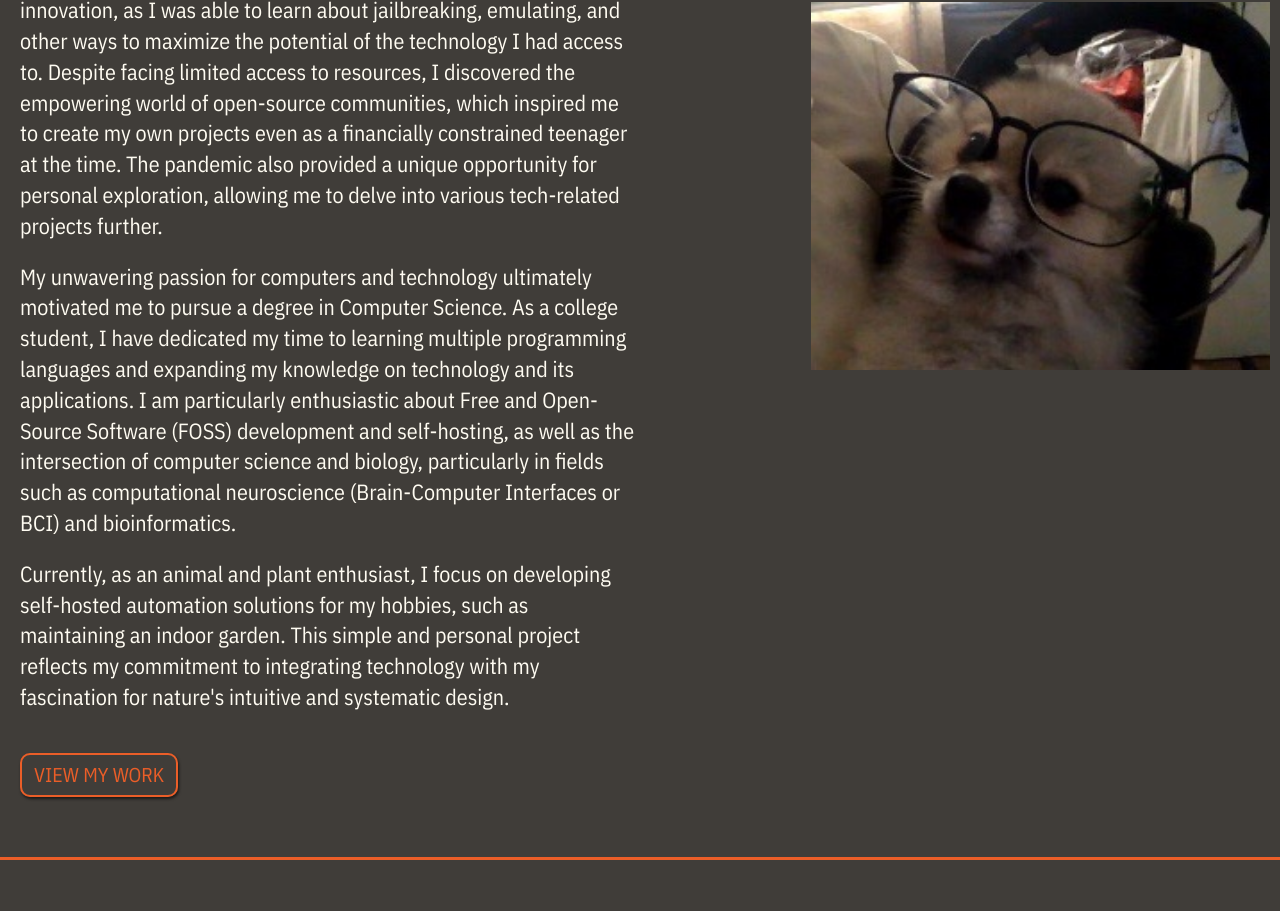
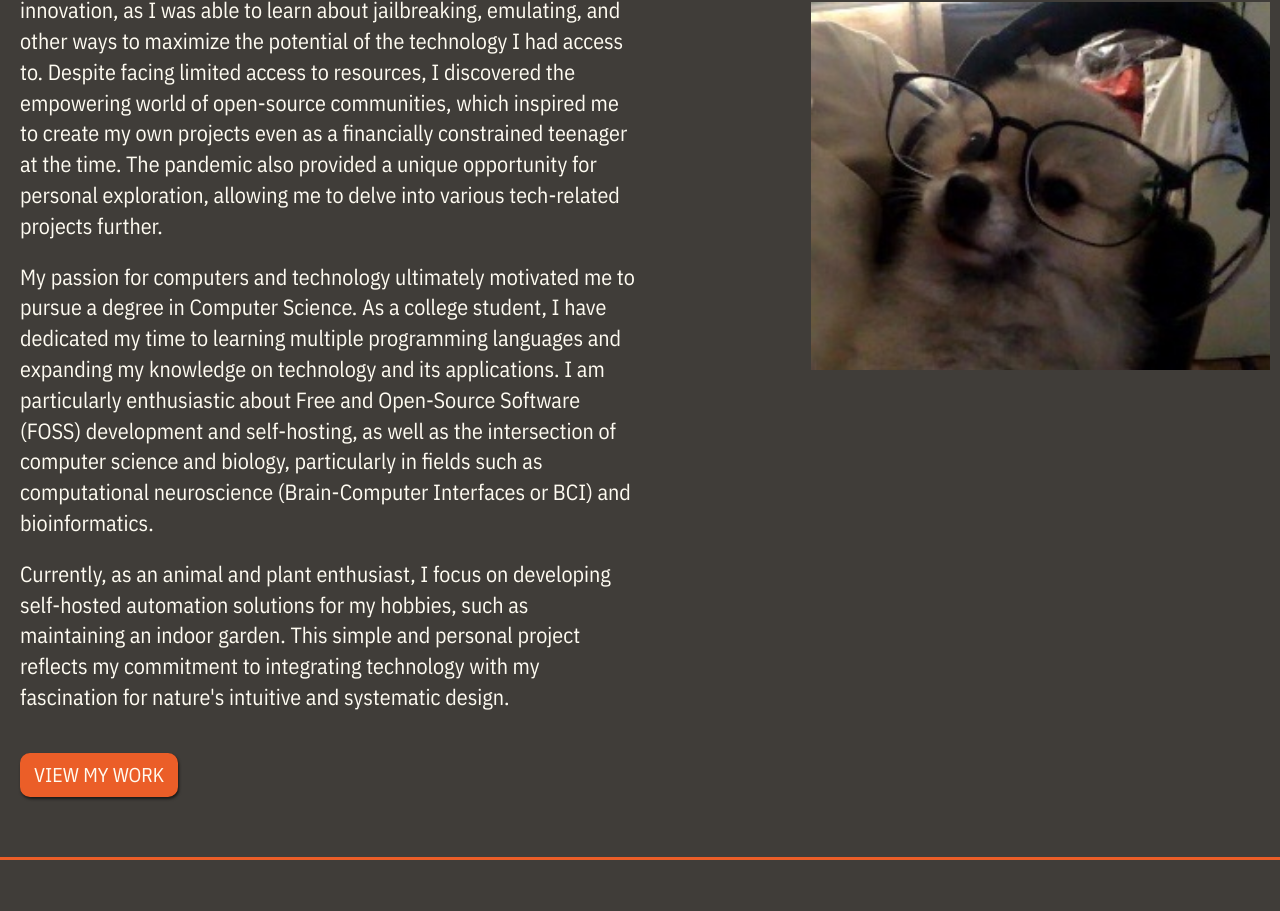
Before and after one commit to CMSC100-Laboratory/02-my-github-page-DaemonChu, a plain HTML site: page index.html in a window 1280 px wide. Shown: the part 531-1442 px from the top of the page. Drawn offline with Linux system fonts and the light colour scheme.

Commit message:
ui: improved button color for visibility

```diff
--- a/css/styles.css
+++ b/css/styles.css
@@ -23,9 +23,9 @@ body{
   font-family: 'IBM Plex Sans Condensed';
 }
 .button{
-background: none;
+background: var(--primary);
 border: 2px solid var(--primary);
-color: var(--primary);
+color: #FFFCF2;
 padding: 6px 12px;
 border-radius: 10px;
 text-transform: uppercase;
@@ -35,7 +35,8 @@ font-size: 1em;
 }
 .button:hover{
     color: #252422;
-    background: var(--primary);
+    background: #FFFCF2;
+    border: 2px solid #252422;
     transition: background-color 0.3s, color 0.3s;
 }
 input,textarea{
--- a/index.html
+++ b/index.html
@@ -35,7 +35,7 @@
                 During my secondary education at Miriam College Loyola Heights, my passion for technology flourished as I began to explore the vast possibilities of computers when my parents gave me my first (hand-me-down) devices. This opportunity ignited my curiosity and love for innovation, as I was able to learn about jailbreaking, emulating, and other ways to maximize the potential of the technology I had access to. Despite facing limited access to resources, I discovered the empowering world of open-source communities, which inspired me to create my own projects even as a financially constrained teenager at the time. The pandemic also provided a unique opportunity for personal exploration, allowing me to delve into various tech-related projects further.
 
                 <p class="leading">
-                My unwavering passion for computers and technology ultimately motivated me to pursue a degree in Computer Science. As a college student, I have dedicated my time to learning multiple programming languages and expanding my knowledge on technology and its applications. I am particularly enthusiastic about Free and Open-Source Software (FOSS) development and self-hosting, as well as the intersection of computer science and biology, particularly in fields such as computational neuroscience (Brain-Computer Interfaces or BCI) and bioinformatics.
+                My passion for computers and technology ultimately motivated me to pursue a degree in Computer Science. As a college student, I have dedicated my time to learning multiple programming languages and expanding my knowledge on technology and its applications. I am particularly enthusiastic about Free and Open-Source Software (FOSS) development and self-hosting, as well as the intersection of computer science and biology, particularly in fields such as computational neuroscience (Brain-Computer Interfaces or BCI) and bioinformatics.
                 </p>
 
                 <p class="leading">
```
